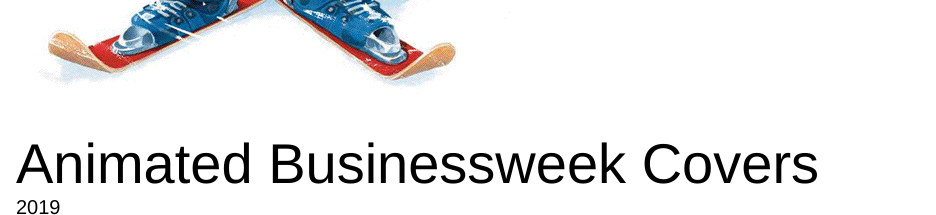
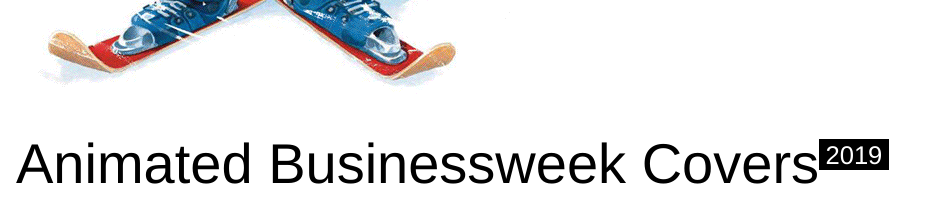
Before and after one commit to stephaniedavidson/portfolio, a Gatsby site: page /animated_businessweek_covers/ in a window 1280 px wide. Shown: the part 920-1135 px from the top of the page, without its empty margins (0-936 px from the left). Built offline with nearby package versions, Linux system fonts and the light colour scheme; Gatsby itself is replaced by a stand-in of ours.

Commit message:
styling, adding

```diff
--- a/content/hello_world_intro/index.md
+++ b/content/hello_world_intro/index.md
@@ -3,23 +3,15 @@
 title: Hello World intro
 tags:
   - motion
-cover: hello-world.mp4
+cover: businessweek-presents.gif
 ---
-<<<<<<< HEAD
 
-Intro for Bloomberg Hello World series.
-
-![hello world](businessweek-presents.gif "hello world")
-=======
 Intro for Bloomberg Hello World series and various motion graphics.
 
-![](businessweek-presents.gif)
-
-
+<video type="video/mp4" width="100%" type="video/mp4" loop autoPlay muted playsInline preload="none" controls src="hello-world.mp4" />
 
 <video type="video/mp4" width="100%" type="video/mp4" loop autoPlay muted playsInline preload="none" controls src="05.mp4" />
 
 <video type="video/mp4" width="100%" type="video/mp4" loop autoPlay muted playsInline preload="none" controls src="8wire.mp4" />
 
 <video type="video/mp4" width="100%" type="video/mp4" loop autoPlay muted playsInline preload="none" controls src="open_logo_shifted.mp4" />
->>>>>>> 1b1b8170daee41543614a0e0fc55074d0f9a6213
--- a/src/templates/project-template.js
+++ b/src/templates/project-template.js
@@ -41,8 +41,11 @@
               />
             )}
           </Cover>
-          <h1>{post.frontmatter.title}</h1>
-          {post.frontmatter.date}
+          <h1>
+            {post.frontmatter.title}
+            <sup>{post.frontmatter.date}</sup>
+          </h1>
+
           <MDXRenderer>{post.body}</MDXRenderer>
         </Body>
       </Layout>
--- a/src/utils/BodyStyle.js
+++ b/src/utils/BodyStyle.js
@@ -8,6 +8,12 @@
   .gatsby-resp-image-wrapper {
     margin: 0 !important;
   }
+  sup {
+    background: black;
+    color: white;
+    font-size: 1.6rem;
+    padding: 0.1rem 0.4rem;
+  }
 `
 
 export default Body
```
Also changed, not shown: content/animated_businessweek_covers/index.md (+1 -0 lines).
